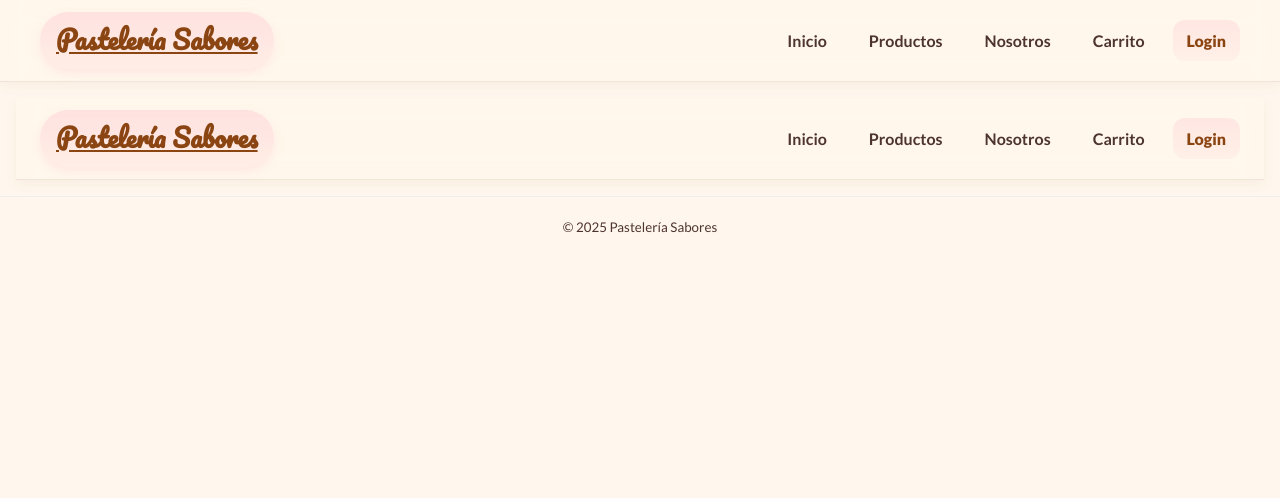
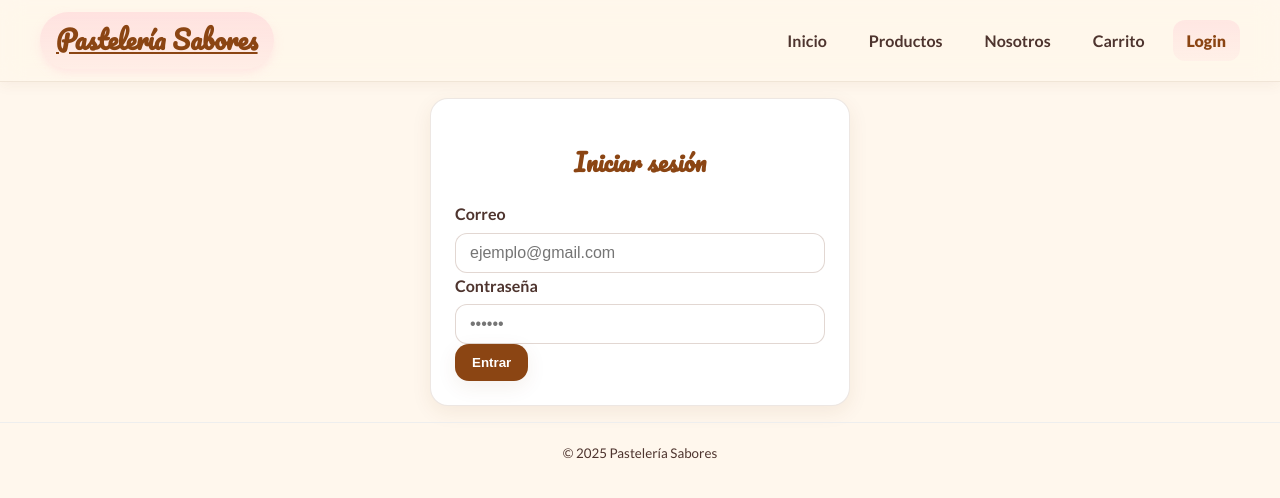
Before and after one commit to GVQ-uwu/Pasteleria_react, a React (Create React App) app: page /login in a window 1280 px wide. Shown: the top 498 px of the page. Built offline with nearby package versions, Linux system fonts and the light colour scheme.

Commit message:
se arregla barra del login

```diff
--- a/src/pages/Login.jsx
+++ b/src/pages/Login.jsx
@@ -1,54 +1,62 @@
-import React from "react";
-import { NavLink, Link, useNavigate } from "react-router-dom";
+import React, { useState } from "react";
+import { useNavigate } from "react-router-dom";
 
-export default function Navbar() {
+export default function Login() {
   const navigate = useNavigate();
-  const tipo = localStorage.getItem("tipoUsuario"); // admin o usuario
+  const [email, setEmail] = useState("");
+  const [password, setPassword] = useState("");
 
-  const handleLogout = () => {
-    localStorage.removeItem("tipoUsuario");
-    navigate("/");
+  const handleSubmit = (e) => {
+    e.preventDefault();
+
+    if (email === "admin@gmail.com" && password === "1234") {
+      localStorage.setItem("tipoUsuario", "admin");
+      alert("Bienvenido administrador 🍰");
+      navigate("/acceso-admin");
+    } else {
+      localStorage.setItem("tipoUsuario", "usuario");
+      alert("Bienvenido usuario 😊");
+      navigate("/");
+    }
   };
 
-  const linkClass = ({ isActive }) =>
-    "nav-link" + (isActive ? " active" : "");
+  return (
+    <section className="container">
+      <div className="auth-card fade-in">
+        <h1 className="auth-title">Iniciar sesión</h1>
 
-  return (
-    <header className="navbar">
-      <div className="navbar-inner">
-        <Link to="/" className="brand">
-          <span className="brand-script">Pastelería Sabores</span>
-        </Link>
+        <form onSubmit={handleSubmit} className="stack-16">
+          <div>
+            <label className="label" htmlFor="email">Correo</label>
+            <input
+              id="email"
+              className="input"
+              type="email"
+              placeholder="ejemplo@gmail.com"
+              value={email}
+              onChange={(e) => setEmail(e.target.value)}
+              required
+            />
+          </div>
 
-        <nav className="nav-links" aria-label="principal">
-          <NavLink to="/" className={linkClass} end>Inicio</NavLink>
-          <NavLink to="/productos" className={linkClass}>Productos</NavLink>
-          <NavLink to="/nosotros" className={linkClass}>Nosotros</NavLink>
-          <NavLink to="/carrito" className={linkClass}>Carrito</NavLink>
+          <div>
+            <label className="label" htmlFor="password">Contraseña</label>
+            <input
+              id="password"
+              className="input"
+              type="password"
+              placeholder="••••••"
+              value={password}
+              onChange={(e) => setPassword(e.target.value)}
+              required
+            />
+          </div>
 
-          {/* Si no ha iniciado sesión */}
-          {!tipo && (
-            <NavLink to="/login" className={linkClass}>Login</NavLink>
-          )}
-
-          {/* Si es admin, muestra Admin y botón Salir */}
-          {tipo === "admin" && (
-            <>
-              <NavLink to="/acceso-admin" className={linkClass}>Admin</NavLink>
-              <button className="btn btn-rosa" onClick={handleLogout}>
-                Salir
-              </button>
-            </>
-          )}
-
-          {/* Si es usuario normal, solo botón Salir */}
-          {tipo === "usuario" && (
-            <button className="btn btn-rosa" onClick={handleLogout}>
-              Salir
-            </button>
-          )}
-        </nav>
+          <button className="btn btn-primary" type="submit">
+            Entrar
+          </button>
+        </form>
       </div>
-    </header>
+    </section>
   );
 }
```
